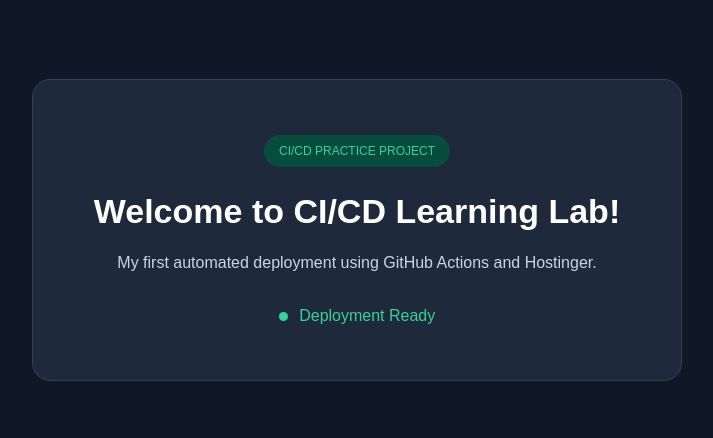
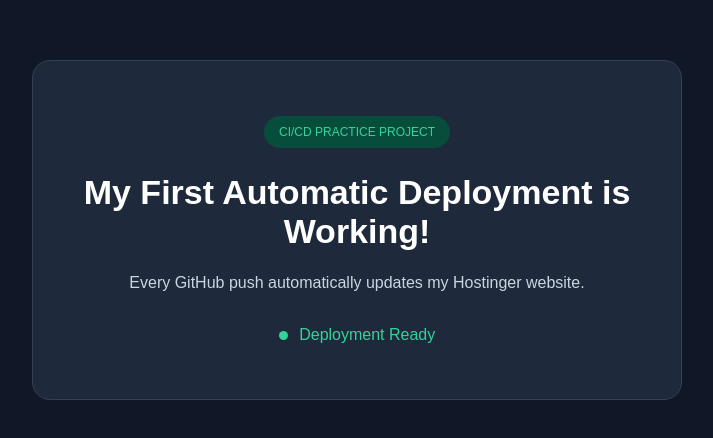
Before and after one commit to DeveloperAKumar/cicd_learnin, a plain HTML site: page index.html in a window 1280 px wide. Shown: the part 170-608 px from the top of the page, without its empty margins (283-996 px from the left). Drawn offline with Linux system fonts and the light colour scheme.

Commit message:
Update website content

```diff
--- a/index.html
+++ b/index.html
@@ -14,11 +14,10 @@
         <div class="card">
             <span class="badge">CI/CD PRACTICE PROJECT</span>
 
-            <h1>Welcome to CI/CD Learning Lab!</h1>
+            <h1>My First Automatic Deployment is Working!</h1>
 
             <p>
-                My first automated deployment using
-                GitHub Actions and Hostinger.
+                Every GitHub push automatically updates my Hostinger website.
             </p>
 
             <div class="status">
```
